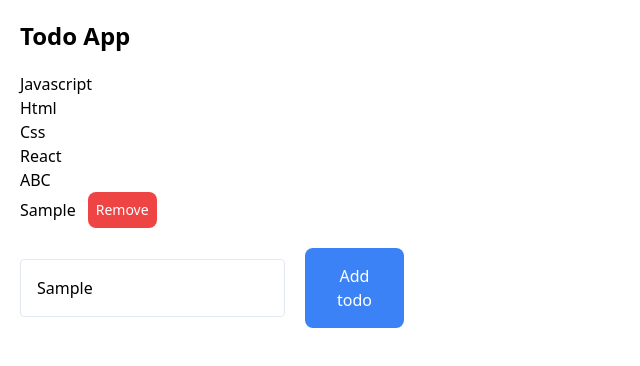
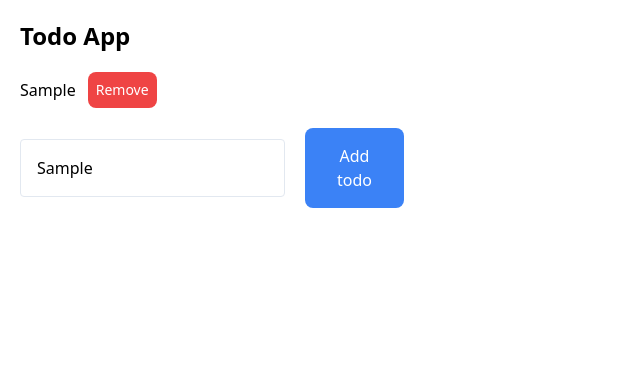
Before and after one commit to phphuongbinh/typescript_base, a React (Vite) app: page / in a window 1280 px wide. Both pictures are taken after typing "Sample" into the empty fields and a click on the button "Add todo". Shown: the top 366 px of the page, without its empty margins (0-640 px from the left). Built offline with nearby package versions, Linux system fonts and the light colour scheme.

Commit message:
Generic Component

```diff
--- a/src/App.tsx
+++ b/src/App.tsx
@@ -26,15 +26,15 @@
   return (
     <div className="p-5">
       <Heading title="Todo App"></Heading>
-      <List
+      {/* <List
         items={["Javascript", "Html", "Css", "React"]}
         onClickItem={(item) => onClickItem(item)}
       ></List>
       <Boxded>
         <div>ABC</div>
-      </Boxded>
+      </Boxded> */}
       <div className="max-w-sm">
-        <div className="flex flex-col mb-5 gap-y-2">
+        {/* <div className="flex flex-col mb-5 gap-y-2">
           {todos.map((todo) => (
             <div className="flex items-center gap-x-3" key={todo.id}>
               <span>{todo.text}</span>
@@ -46,7 +46,21 @@
               </button>
             </div>
           ))}
-        </div>
+        </div> */}
+        <RenderList
+          items={todos}
+          render={(todo) => (
+            <div className="flex items-center gap-x-3" key={todo.id}>
+              <span>{todo.text}</span>
+              <button
+                onClick={() => onRemoveTodo(todo.id)}
+                className="p-2 text-sm text-white bg-red-500 rounded-lg "
+              >
+                Remove
+              </button>
+            </div>
+          )}
+        ></RenderList>
         <div className="flex items-center gap-x-5">
           <input
             type="text"
@@ -61,6 +75,20 @@
           </button>
         </div>
       </div>
+    </div>
+  );
+};
+// Thêm dấu "," để phân biệt Generic với <Tag>
+const RenderList = <T,>({
+  items,
+  render,
+}: {
+  items: T[];
+  render: (items: T) => React.ReactNode;
+}) => {
+  return (
+    <div className="flex flex-col mb-5 gap-y-2">
+      {items.map((item) => render(item))}
     </div>
   );
 };
```
